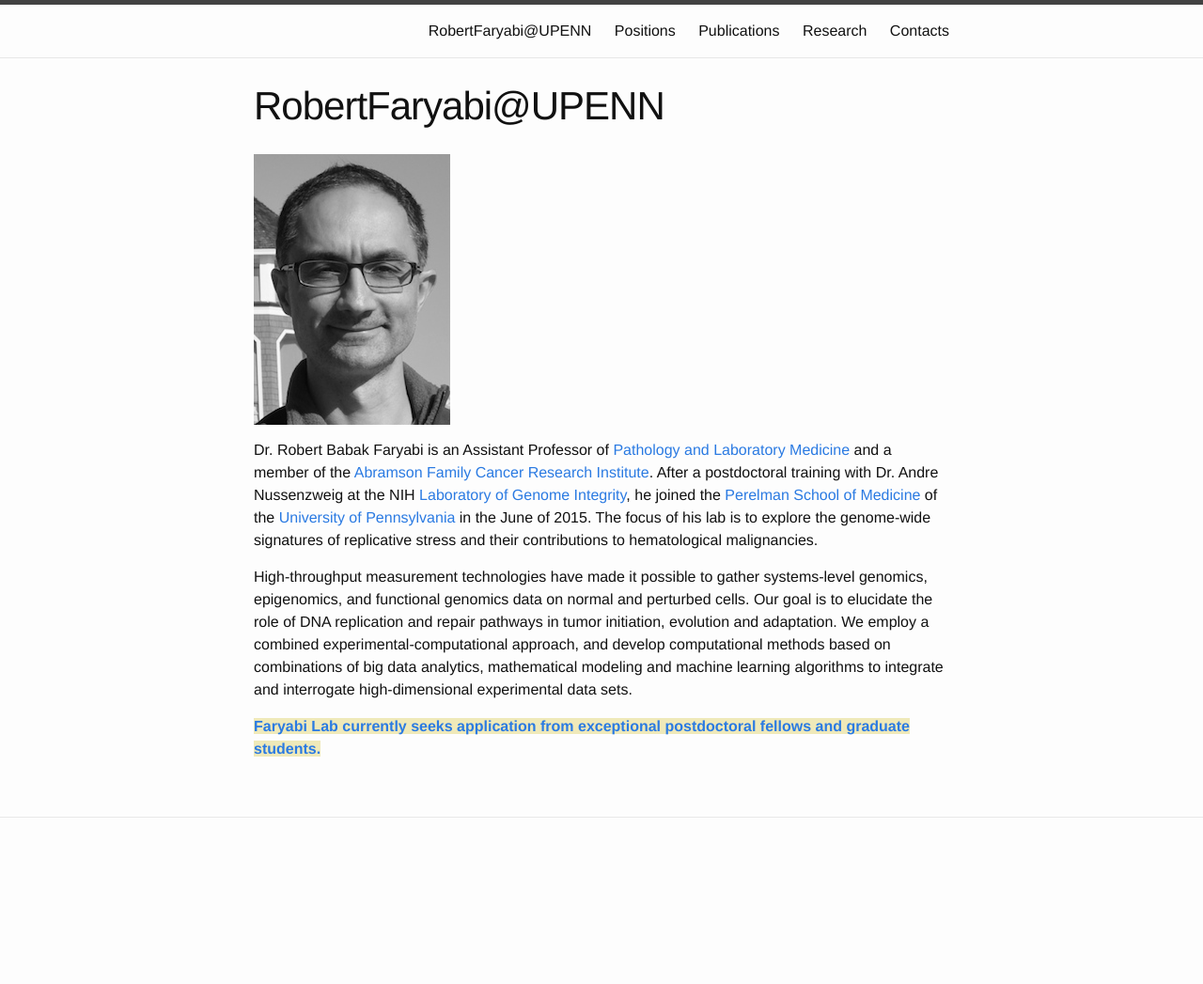
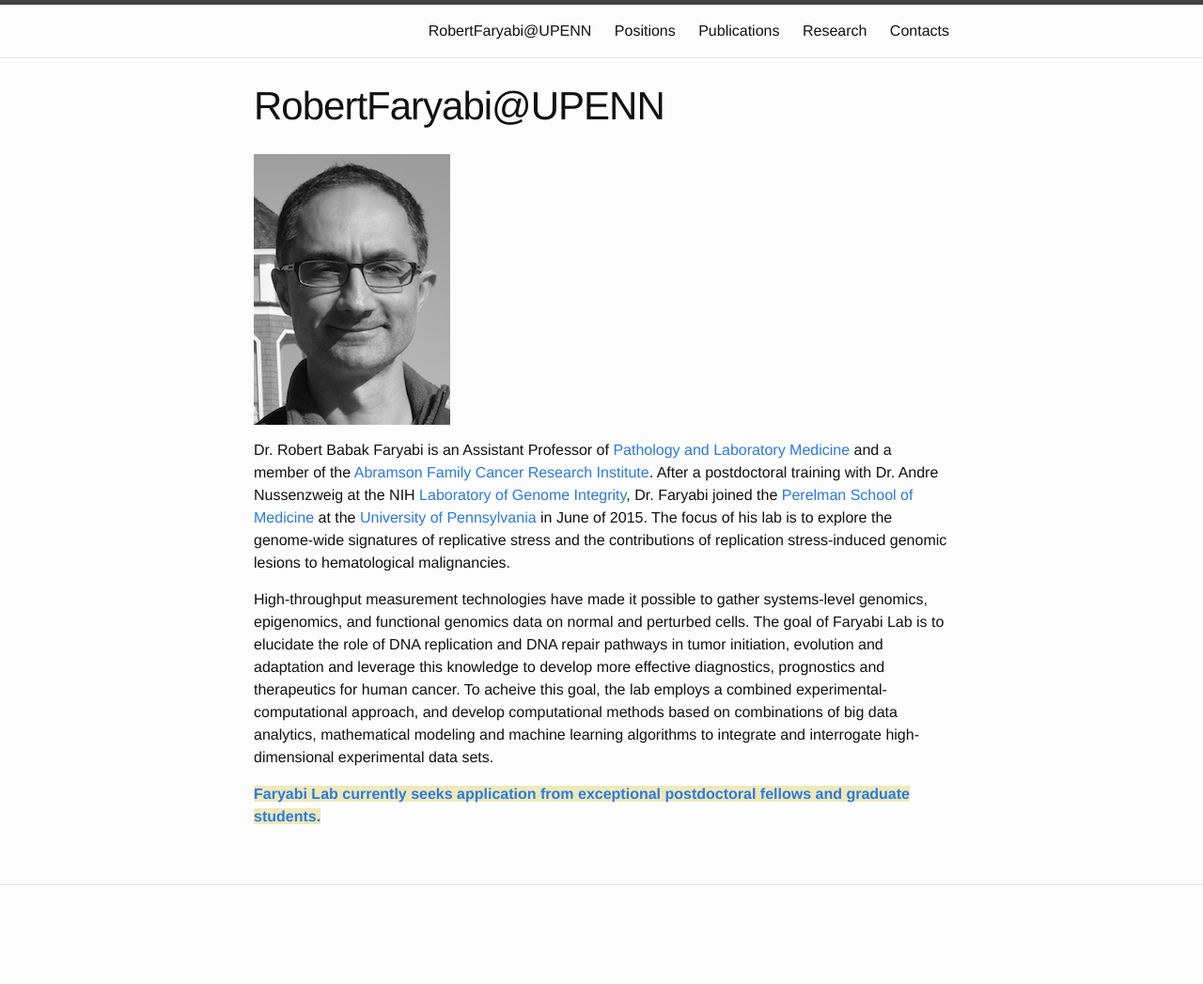
Before and after one commit to faryabib/faryabib.github.io, a Jekyll site: the page built from index.md, in a window 1280 px wide. Shown: the whole page at 94% size. Built offline with Jekyll 4.4.1, drawn with Linux system fonts in a browser that asks for light colours; before the commit the page ends 975 px from its top, so only the background shows below that.

Commit message:
website version 8

```diff
--- a/index.md
+++ b/index.md
@@ -6,9 +6,9 @@ permalink: /index.html
 
 ![Prof. R. B. Faryabi](assets/photo.jpg)
 
-Dr. Robert Babak Faryabi is an Assistant Professor of [Pathology and Laboratory Medicine](http://pathology.med.upenn.edu/) and a member of the [Abramson Family Cancer Research Institute](http://www.afcri.upenn.edu/). After a postdoctoral training with Dr. Andre Nussenzweig at the NIH [Laboratory of Genome Integrity](https://ccr.cancer.gov/Laboratory-of-Genome-Integrity), he joined the [Perelman School of Medicine](http://www.med.upenn.edu/) of the [University of Pennsylvania](http://www.upenn.edu/) in the June of 2015. The focus of his lab is to explore the genome-wide signatures of replicative stress and their contributions to hematological malignancies.
+Dr. Robert Babak Faryabi is an Assistant Professor of [Pathology and Laboratory Medicine](http://pathology.med.upenn.edu/) and a member of the [Abramson Family Cancer Research Institute](http://www.afcri.upenn.edu/). After a postdoctoral training with Dr. Andre Nussenzweig at the NIH [Laboratory of Genome Integrity](https://ccr.cancer.gov/Laboratory-of-Genome-Integrity), Dr. Faryabi joined the [Perelman School of Medicine](http://www.med.upenn.edu/) at the [University of Pennsylvania](http://www.upenn.edu/) in June of 2015. The focus of his lab is to explore the genome-wide signatures of replicative stress and the contributions of replication stress-induced genomic lesions to hematological malignancies.
 
-High-throughput measurement technologies have made it possible to gather systems-level genomics, epigenomics, and functional genomics data on normal and perturbed cells. Our goal is to elucidate the role of DNA replication and repair pathways in tumor initiation, evolution and adaptation. We employ a combined experimental-computational approach, and develop computational methods based on combinations of big data analytics, mathematical modeling and machine learning algorithms to integrate and interrogate high-dimensional experimental data sets.
+High-throughput measurement technologies have made it possible to gather systems-level genomics, epigenomics, and functional genomics data on normal and perturbed cells. The goal of Faryabi Lab is to elucidate the role of DNA replication and DNA repair pathways in tumor initiation, evolution and adaptation and leverage this knowledge to develop more effective diagnostics, prognostics and therapeutics for human cancer. To acheive this goal, the lab employs a combined experimental-computational approach, and develop computational methods based on combinations of big data analytics, mathematical modeling and machine learning algorithms to integrate and interrogate high-dimensional experimental data sets.
 
 <strong><span style="background-color:rgba(239, 233, 185, 1)">[Faryabi Lab currently seeks application from exceptional postdoctoral fellows and graduate students.](positions.html)</span><strong>
 
```
